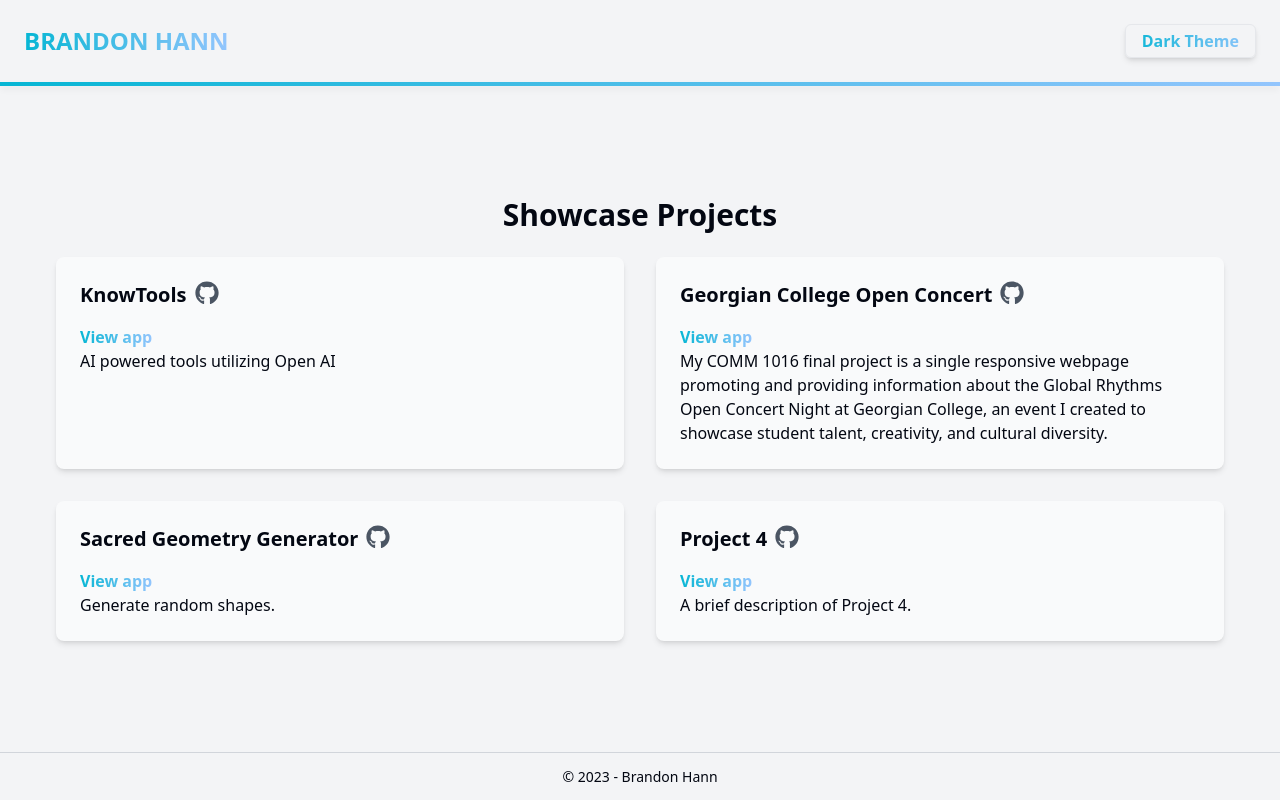
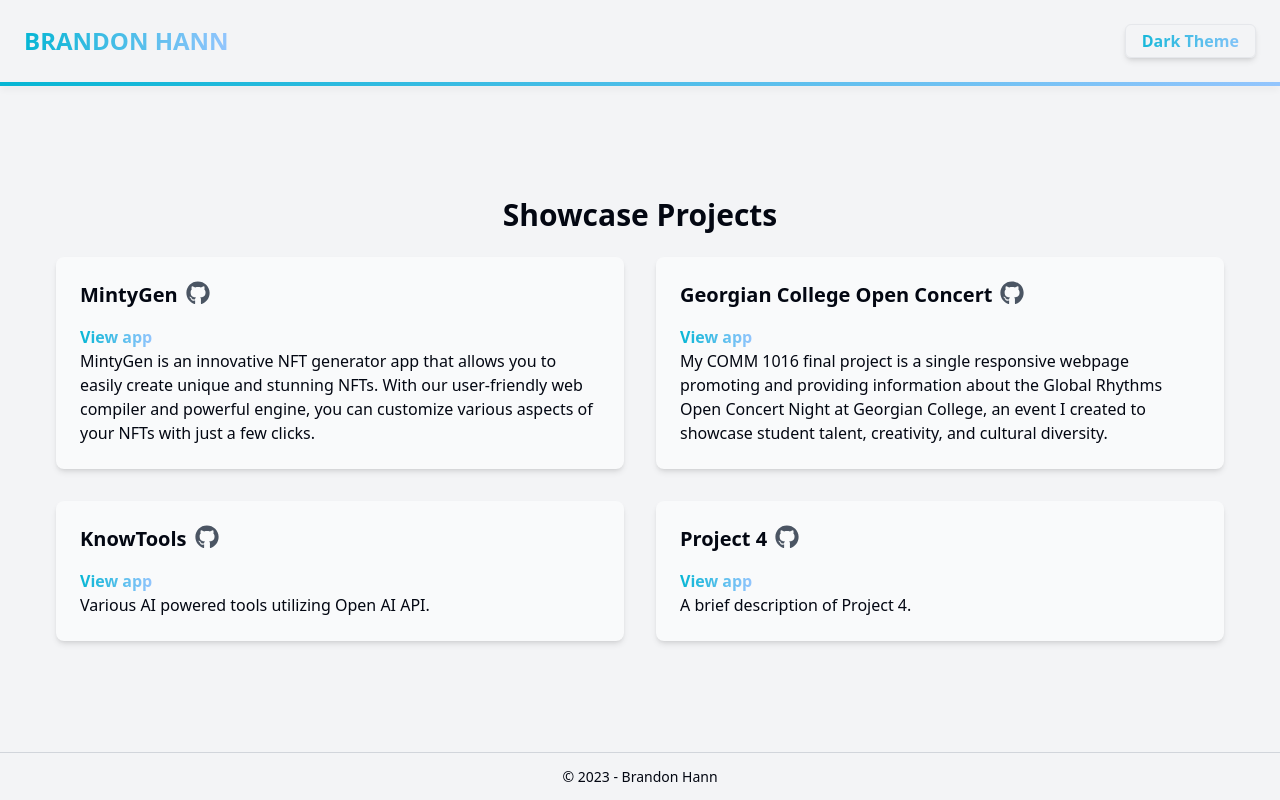
Before and after one commit to brandonhann/portfolio, a Next.js app: page / in a window 1280 px wide. Built offline with nearby package versions, Linux system fonts and the light colour scheme.

Commit message:
added mintygen

```diff
--- a/src/pages/index.js
+++ b/src/pages/index.js
@@ -34,10 +34,10 @@ export default function Home({ toggleTheme }) {
           <h3 className="text-2xl md:text-3xl font-bold mb-6 ">Showcase Projects</h3>
           <div className="grid grid-cols-1 md:grid-cols-2 lg:grid-cols-2 gap-8 mx-0 md:mx-10">
             {[
-              { title: 'KnowTools', description: 'AI powered tools utilizing Open AI', githubLink: 'https://github.com/brandonhann/knowtools', link: 'https://know.tools/' },
+              { title: 'MintyGen', description: 'MintyGen is an innovative NFT generator app that allows you to easily create unique and stunning NFTs. With our user-friendly web compiler and powerful engine, you can customize various aspects of your NFTs with just a few clicks.', githubLink: 'https://github.com/brandonhann/mintygen-engine', link: 'https://mintygen.com' },
               { title: 'Georgian College Open Concert', description: 'My COMM 1016 final project is a single responsive webpage promoting and providing information about the Global Rhythms Open Concert Night at Georgian College, an event I created to showcase student talent, creativity, and cultural diversity.', githubLink: 'https://github.com/brandonhann/gc-open-concert-night', link: 'https://gc-concert.vercel.app/' },
-              { title: 'Sacred Geometry Generator', description: 'Generate random shapes.', githubLink: 'https://github.com/brandonhann/sacred-geometry-generator', link: 'https://sacred-geometry-generator.vercel.app/' },
-              { title: 'Project 4', description: 'A brief description of Project 4.', githubLink: 'https://github.com/brandonhann/', link: 'https://sacred-geometry-generator.vercel.app/' },
+              { title: 'KnowTools', description: 'Various AI powered tools utilizing Open AI API.', githubLink: 'https://github.com/brandonhann/knowtools', link: 'https://know.tools/' },
+              { title: 'Project 4', description: 'A brief description of Project 4.', githubLink: 'https://github.com/brandonhann/', link: 'https://test.vercel.app/' },
             ].map((project, index) => (
               <div
                 key={index}
```
